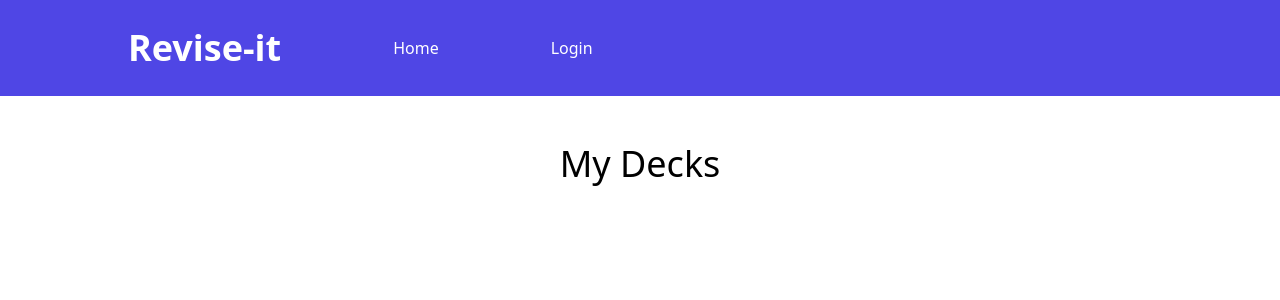
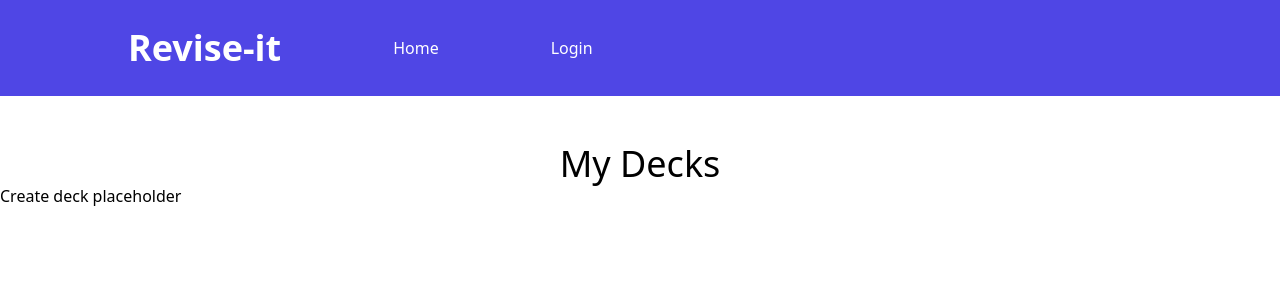
Before and after one commit to liam1703/revise-it, a Vue app in the folder frontend/: page /my-decks in a window 1280 px wide. Shown: the top 300 px of the page. Built offline with nearby package versions, Linux system fonts and the light colour scheme.

Commit message:
Import create deck card

```diff
--- a/frontend/src/views/MyDecks.vue
+++ b/frontend/src/views/MyDecks.vue
@@ -1,8 +1,12 @@
 <template>
   <navbar />
   <h1 class="text-4xl text-center mt-12">My Decks</h1>
+  <create-deck-card />
+
 </template>
 
 <script setup>
 import Navbar from '../components/Navbar.vue';
+import CreateDeckCard from '../components/CreateDeckCard.vue';
+// createdeckcard is a bad name?
 </script>
```
